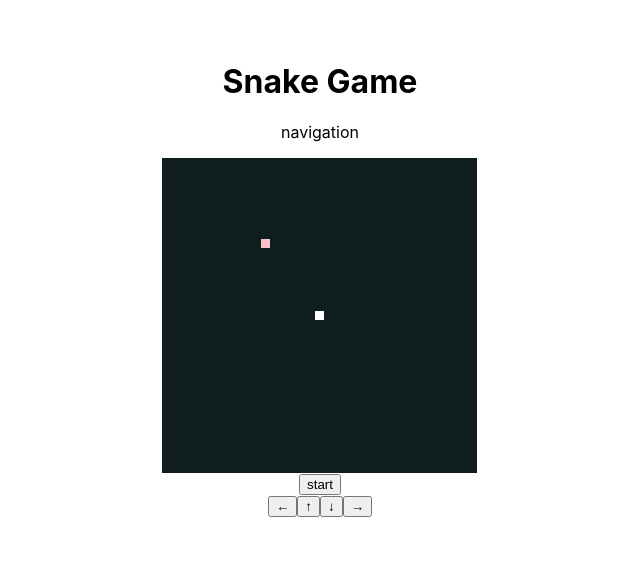
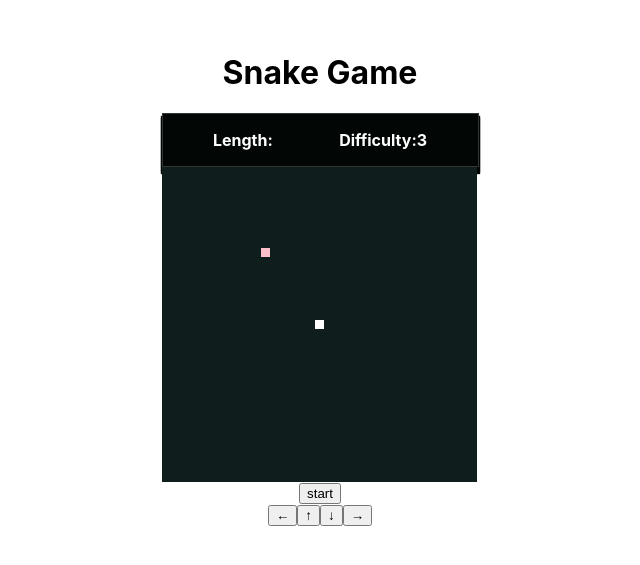
Before and after one commit to yumauma20/reacthooks-snake-game, a React (Create React App) app: page / in a window 1280 px wide. Shown: the part 121-686 px from the top of the page, without its empty margins (320-960 px from the left). Built offline with nearby package versions, Linux system fonts and the light colour scheme.

Commit message:
デザインの調整

```diff
--- a/src/components/Navigation.jsx
+++ b/src/components/Navigation.jsx
@@ -1,7 +1,24 @@
 import React from 'react';
 
-const Navigation = () => {
-  return <p>navigation</p>;
+const Navigation = ({ length, difficulty = 3 }) => {
+  return (
+    <div className="navigation">
+      <div className="navigation-item">
+          <span className="navigation-label">Length: </span>
+          <div className="navigation-item-number-container">
+            <div className="num-board">{length}</div>
+          </div>
+      </div>
+      <div className="navigation-item">
+        <span className="navigation-label">Difficulty: </span>
+        <div className="navigation-item-number-container">
+          <span className="num-board">{difficulty}</span>
+          <div className="difficulty-button-container">
+          </div>
+        </div>
+      </div>
+    </div>
+  )
 };
 
 export default Navigation;
--- a/src/index.css
+++ b/src/index.css
@@ -45,3 +45,20 @@ body {
 .food {
   background: pink;
 }
+
+.navigation {
+  display: flex;
+  margin-top: 4px;
+  justify-content: space-evenly;
+  color: white;
+  font-weight: bold;
+  background: #020705;
+  box-shadow: 0px 4px 1px 1px #020604, 0px 6px 1px 1px #010403;
+  border: 1px solid #ffffff30;
+}
+
+.navigation-item {
+  padding: 16px;
+  display: flex;
+  align-items: center;
+}
```
